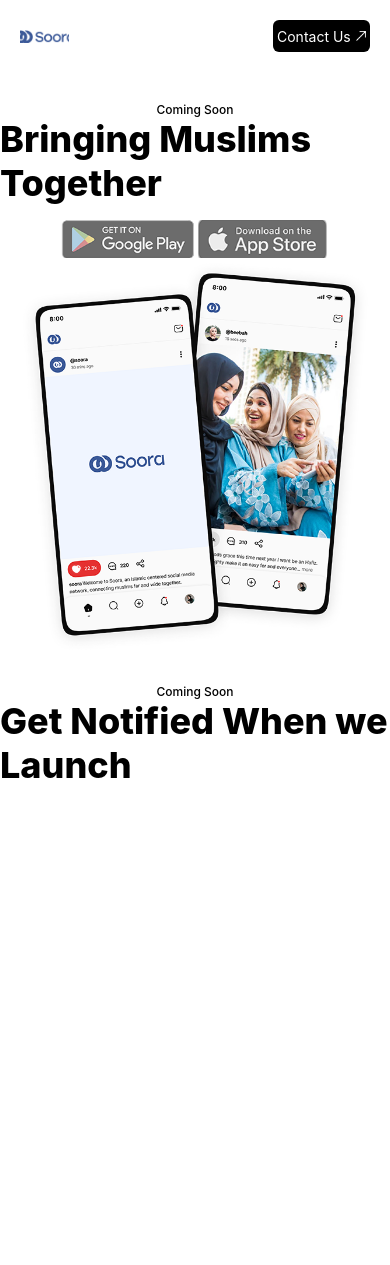
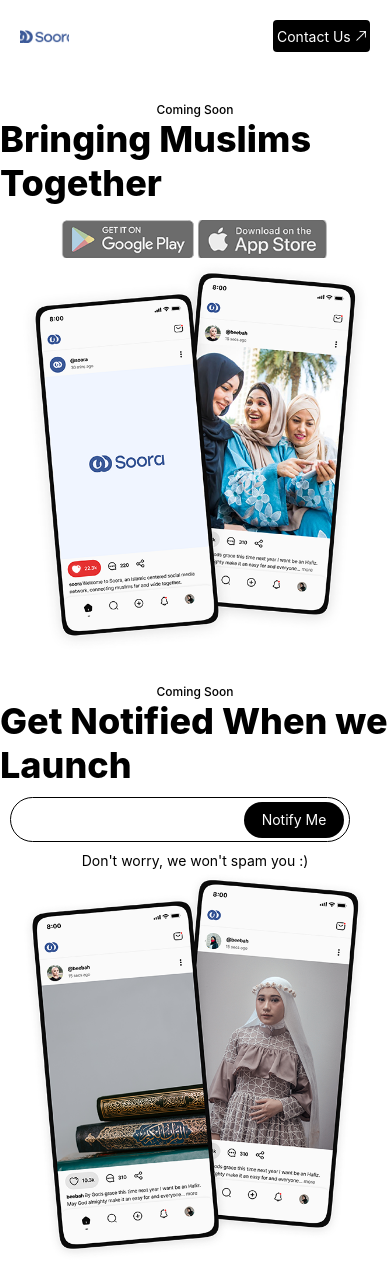
Before and after one commit to 1GORDON/React-Native-Test, a React Native app: screen / in a window 390 px wide. Before the commit the page ends 844 px from the top, so only its background shows below. Built offline with nearby package versions, Linux system fonts and the light colour scheme.

Commit message:
Add Second Page

```diff
--- a/App.js
+++ b/App.js
@@ -40,6 +40,18 @@
         <Text style={styles.textOne}>Coming Soon</Text>
         <Text style={styles.textTwo}>Get Notified When we Launch</Text>
       </View>
+      <View style={styles.notifyButtonContainer}>
+        <TouchableOpacity style={styles.notifyButton}>
+          <Text style={styles.text}>Notify Me</Text>
+        </TouchableOpacity>
+      </View>
+      <View style={styles.imageOneContainer}>
+        <Text>Don't worry, we won't spam you :)</Text>
+        <Image
+            style={styles.landingImageOne}
+            source={require('./assets/images/landing-image-1.png')}
+        />
+      </View>
     </View>
   );
 }
@@ -58,7 +70,7 @@
   },
   button: {
     backgroundColor: 'black',
-    borderRadius: 6,
+    borderRadius: 4,
     width: 97,
     height: 32,
     flexDirection: 'row',
@@ -103,5 +115,24 @@
   landingImageOne: {
     width: 350,
     height: 396
+  },
+  notifyButtonContainer: {
+    margin: 10,
+    width: 340,
+    height: 45,
+    borderRadius: 100,
+    borderColor: 'black',
+    borderWidth: 1,
+    alignItems: 'flex-end',
+    justifyContent: 'center'
+  },
+  notifyButton: {
+    marginRight: 5,
+    width: 100,
+    height: 36,
+    borderRadius: 100,
+    backgroundColor: 'black',
+    alignItems: 'center',
+    justifyContent: 'center'
   }
 });
```
